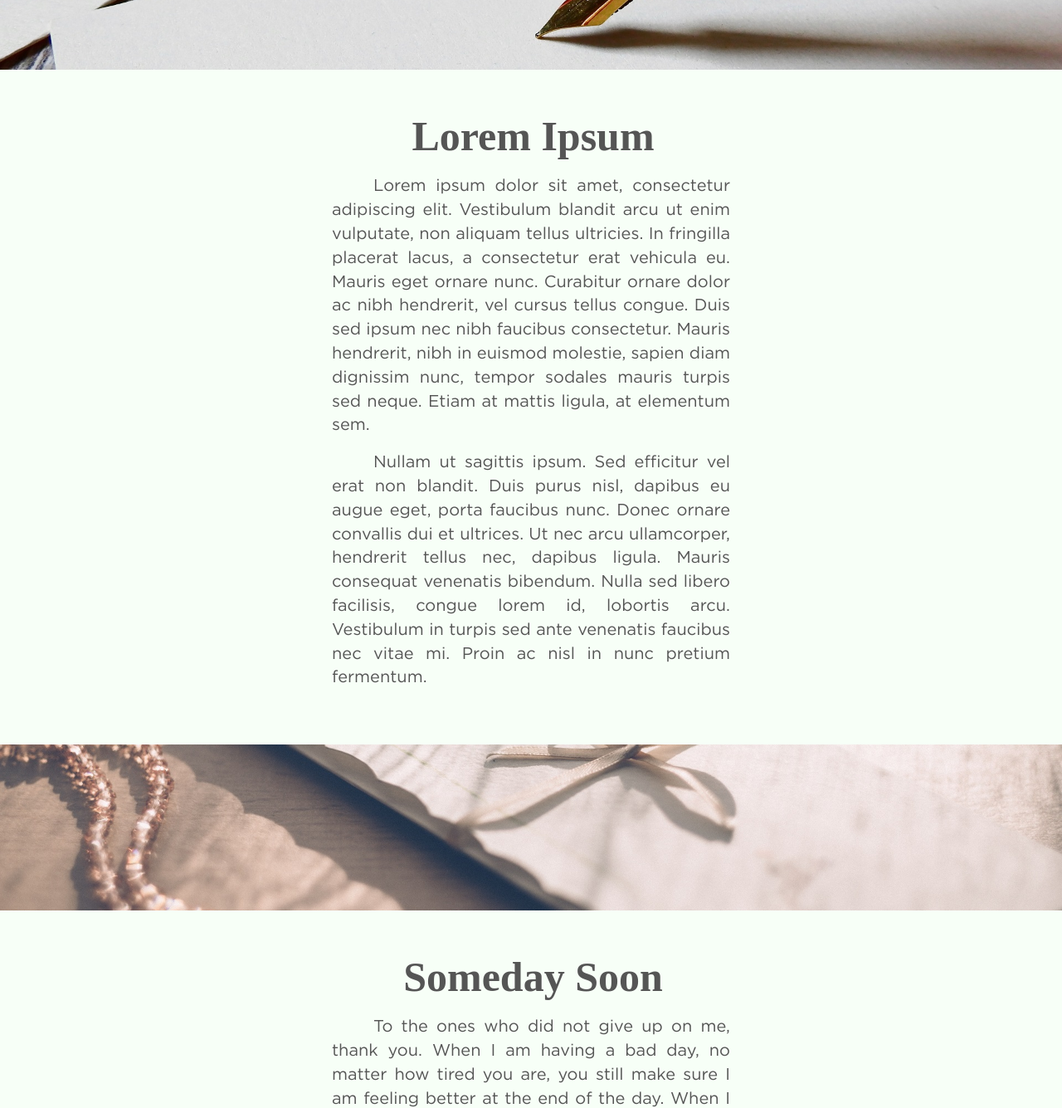
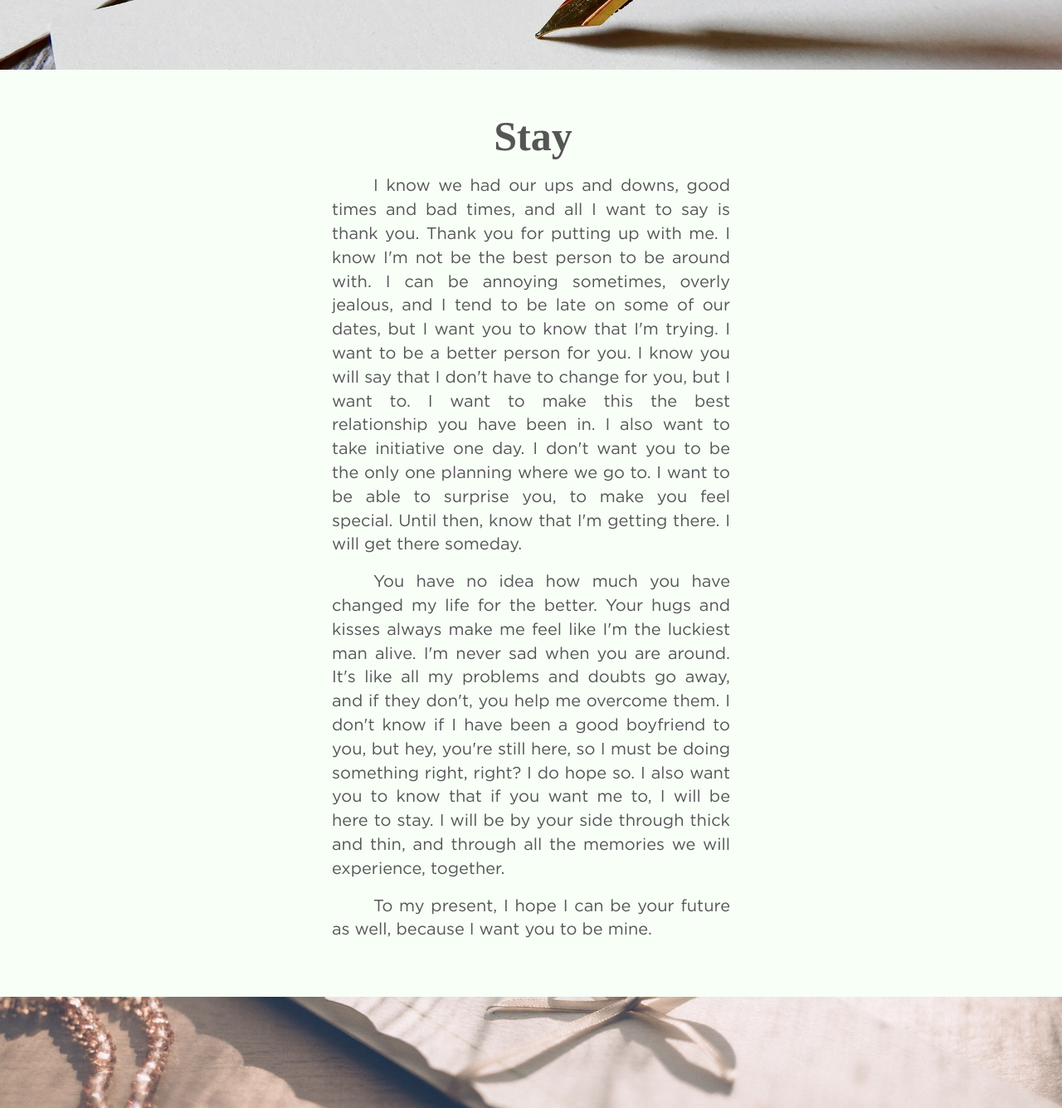
Before and after one commit to ralphchva/ralphchva.github.io, a plain HTML site: page index.html in a window 1280 px wide. Shown: the part 3200-4535 px from the top of the page at 83% size. Drawn offline with nearby package versions, Linux system fonts and the light colour scheme; a web font is replaced by a local one.

Commit message:
Initial commit

```diff
--- a/index.html
+++ b/index.html
@@ -98,12 +98,15 @@
     <!-- Sample Letters -->
 
     <section class="text1" id="sample1">
-        <h2> Lorem Ipsum </h2>
+        <h2> Stay </h2>
         <p style="text-align: justify">
-            Lorem ipsum dolor sit amet, consectetur adipiscing elit. Vestibulum blandit arcu ut enim vulputate, non aliquam tellus ultricies. In fringilla placerat lacus, a consectetur erat vehicula eu. Mauris eget ornare nunc. Curabitur ornare dolor ac nibh hendrerit, vel cursus tellus congue. Duis sed ipsum nec nibh faucibus consectetur. Mauris hendrerit, nibh in euismod molestie, sapien diam dignissim nunc, tempor sodales mauris turpis sed neque. Etiam at mattis ligula, at elementum sem. </p>
+            I know we had our ups and downs, good times and bad times, and all I want to say is thank you. Thank you for putting up with me. I know I'm not be the best person to be around with. I can be annoying sometimes, overly jealous, and I tend to be late on some of our dates, but I want you to know that I'm trying. I want to be a better person for you. I know you will say that I don't have to change for you, but I want to. I want to make this the best relationship you have been in. I also want to take initiative one day. I don't want you to be the only one planning where we go to. I want to be able to surprise you, to make you feel special. Until then, know that I'm getting there. I will get there someday. </p>
 
         <p style="text-align: justify">
-            Nullam ut sagittis ipsum. Sed efficitur vel erat non blandit. Duis purus nisl, dapibus eu augue eget, porta faucibus nunc. Donec ornare convallis dui et ultrices. Ut nec arcu ullamcorper, hendrerit tellus nec, dapibus ligula. Mauris consequat venenatis bibendum. Nulla sed libero facilisis, congue lorem id, lobortis arcu. Vestibulum in turpis sed ante venenatis faucibus nec vitae mi. Proin ac nisl in nunc pretium fermentum. </p>
+            You have no idea how much you have changed my life for the better. Your hugs and kisses always make me feel like I'm the luckiest man alive. I'm never sad when you are around. It's like all my problems and doubts go away, and if they don't, you help me overcome them. I don't know if I have been a good boyfriend to you, but hey, you're still here, so I must be doing something right, right? I do hope so. I also want you to know that if you want me to, I will be here to stay. I will be by your side through thick and thin, and through all the memories we will experience, together. </p>
+
+        <p style="text-align: justify">
+            To my present, I hope I can be your future as well, because I want you to be mine. </p>
     </section>
 
     <div class="pimg4">
```
